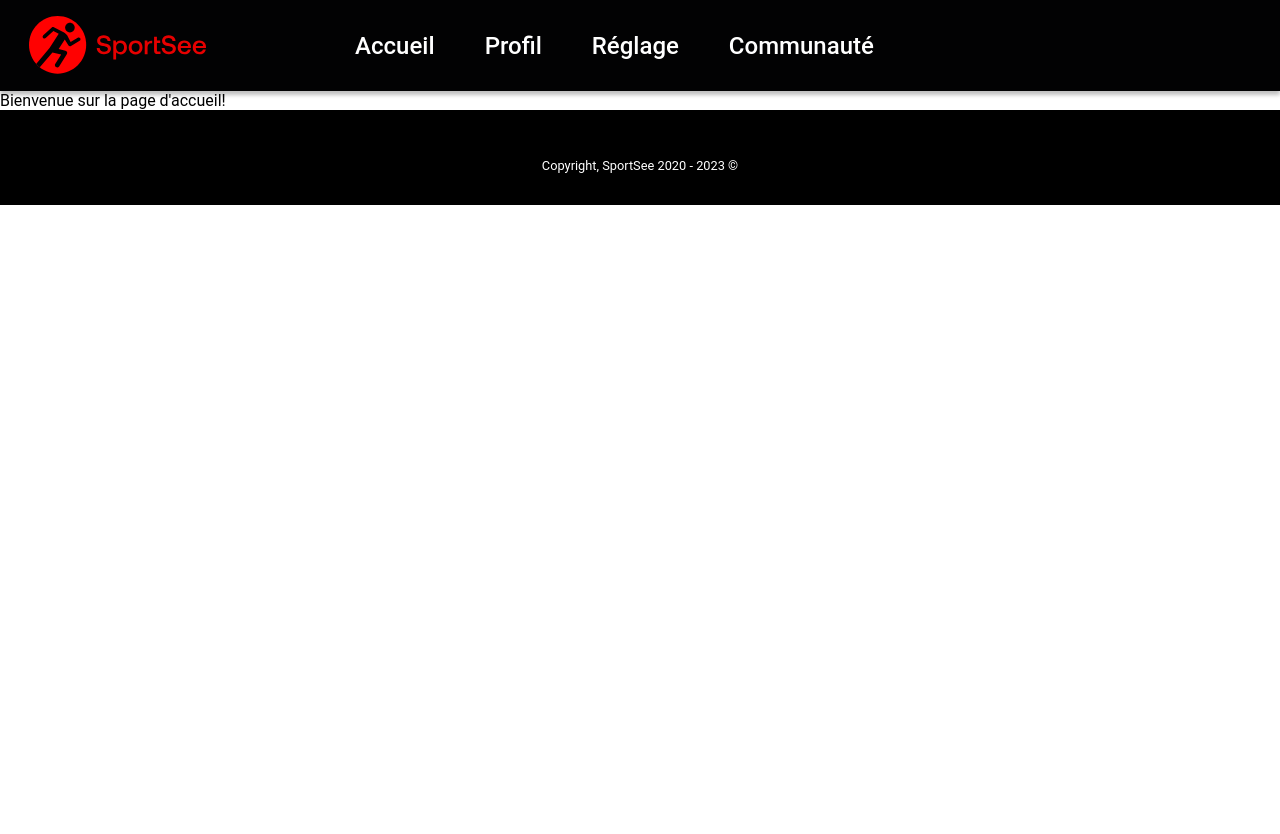
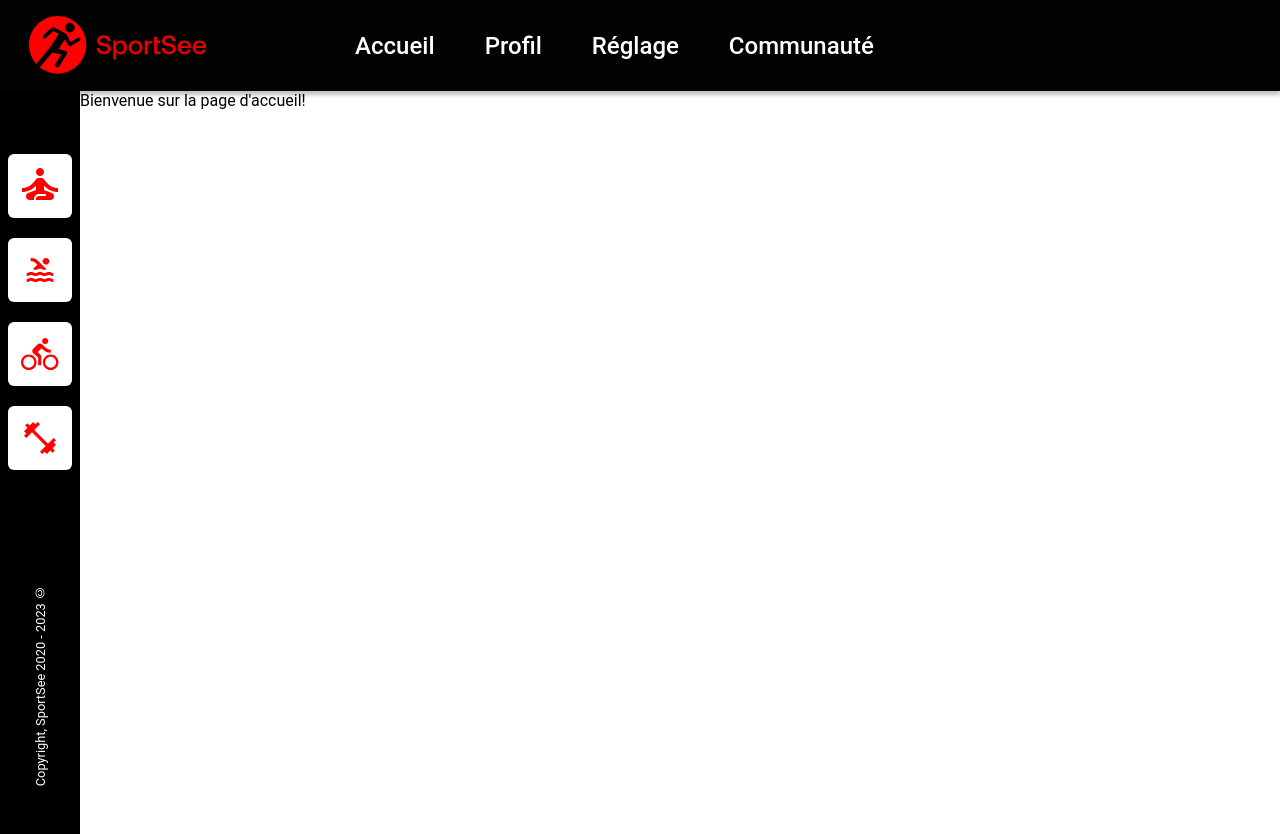
Before and after one commit to 5sensprod/p12_sportsee, a React (Create React App) app: page / in a window 1280 px wide. Before the commit the page ends 800 px from the top, so only its background shows below. Built offline with nearby package versions, Linux system fonts and the light colour scheme.

Commit message:
Ajout nav aside + styliosation

```diff
--- /dev/null
+++ b/src/components/ActivityNav/ActivityNav.module.css
@@ -0,0 +1,26 @@
+.asideNavContainer {
+    display: grid;
+    grid-template-rows: 3fr 2fr;
+    color: white;
+    background: #000000;
+}
+
+.activitiesList {
+    display: flex;
+    flex-direction: column;
+    justify-content: center;
+    height: 100%;
+}
+
+.activityPicto {
+    padding: 0.5rem;
+}
+
+.footer {
+    display: flex;
+    align-items: center;
+    padding: 3rem 0;
+    font-size: 0.8rem;
+    writing-mode: vertical-lr;
+    transform: rotate(180deg);
+}
--- /dev/null
+++ b/src/components/ActivityNav/index.jsx
@@ -0,0 +1,60 @@
+import React from 'react'
+import styles from './ActivityNav.module.css'
+import iconDumbBell from '../../assets/iconDumbBell.svg'
+import iconBike from '../../assets/iconBike.svg'
+import iconMeditation from '../../assets/iconMeditation.svg'
+import iconSwiming from '../../assets/iconSwiming.svg'
+
+const ActivityNav = () => {
+  const currentYear = new Date().getFullYear()
+  return (
+    <div className={styles.asideNavContainer}>
+      <nav>
+        <ul className={styles.activitiesList}>
+          <li>
+            <a href="/">
+              <img
+                className={styles.activityPicto}
+                src={iconMeditation}
+                alt="Méditation"
+              />
+            </a>
+          </li>
+          <li>
+            <a href="/">
+              <img
+                className={styles.activityPicto}
+                src={iconSwiming}
+                alt="Natation"
+              />
+            </a>
+          </li>
+          <li>
+            <a href="/">
+              <img
+                className={styles.activityPicto}
+                src={iconBike}
+                alt="Cyclisme"
+              />
+            </a>
+          </li>
+          <li>
+            <a href="/">
+              <img
+                className={styles.activityPicto}
+                src={iconDumbBell}
+                alt="Musculation"
+              />
+            </a>
+          </li>
+        </ul>
+      </nav>
+
+      <p className={styles.footer}>
+        Copyright, SportSee 2020 - {currentYear} ©
+      </p>
+    </div>
+  )
+}
+
+export default ActivityNav
--- a/src/components/Footer/Footer.module.css
+++ /dev/null
@@ -1,36 +0,0 @@
-.footerContainer {
-    display: flex;
-    flex-direction: column;
-    align-items: center;
-    justify-content: center;
-    background-color: rgba(0, 0, 0, 1);
-    color: rgba(255, 255, 255, 1);
-    padding: 2rem 0;
-    width: 100%;
-}
-
-
-.logo {
-    width: 7.625rem;
-    height: 2.47139rem;
-    color: rgba(255, 255, 255, 1);
-}
-
-.footerText {
-    font-family: Roboto;
-    text-align: center;
-    font-size: 0.8rem;
-    margin-top: 1rem;
-}
-
-@media screen and (max-width: 768px) {
-
-    .logo {
-        width: 5rem;
-        height: 1.6rem;
-    }
-
-    .footerText {
-        font-size: 0.75rem;
-    }
-}
--- a/src/components/Footer/index.jsx
+++ /dev/null
@@ -1,18 +0,0 @@
-import React from 'react'
-import styles from './Footer.module.css'
-
-// Footer est un composant qui représente le pied de page du site.
-
-function Footer() {
-  const currentYear = new Date().getFullYear()
-
-  return (
-    <footer className={styles.footerContainer}>
-      <span className={styles.footerText}>
-        Copyright, SportSee 2020 - {currentYear} ©
-      </span>
-    </footer>
-  )
-}
-
-export default Footer
--- a/src/components/Layout/Layout.module.css
+++ b/src/components/Layout/Layout.module.css
@@ -1,12 +1,10 @@
 .layoutContainer {
-    max-width: 1440px;
-    width: 100%;
+    display: flex;
 }
 
-@media screen and (max-width: 768px) {
-
+/* @media screen and (max-width: 768px) {
     .layoutContainer {
         margin: 20px auto 16px auto;
         padding: 0 20px;
     }
-}
+} */
--- a/src/components/Layout/index.jsx
+++ b/src/components/Layout/index.jsx
@@ -1,16 +1,16 @@
 import React from 'react'
 import Header from '../Header'
-import Footer from '../Footer'
+import ActivityNav from '../ActivityNav'
 import styles from './Layout.module.css'
 
 function Layout({ children }) {
   return (
     <>
+      <Header />
       <div className={styles.layoutContainer}>
-        <Header />
+        <ActivityNav />
         {children}
       </div>
-      <Footer />
     </>
   )
 }
```
